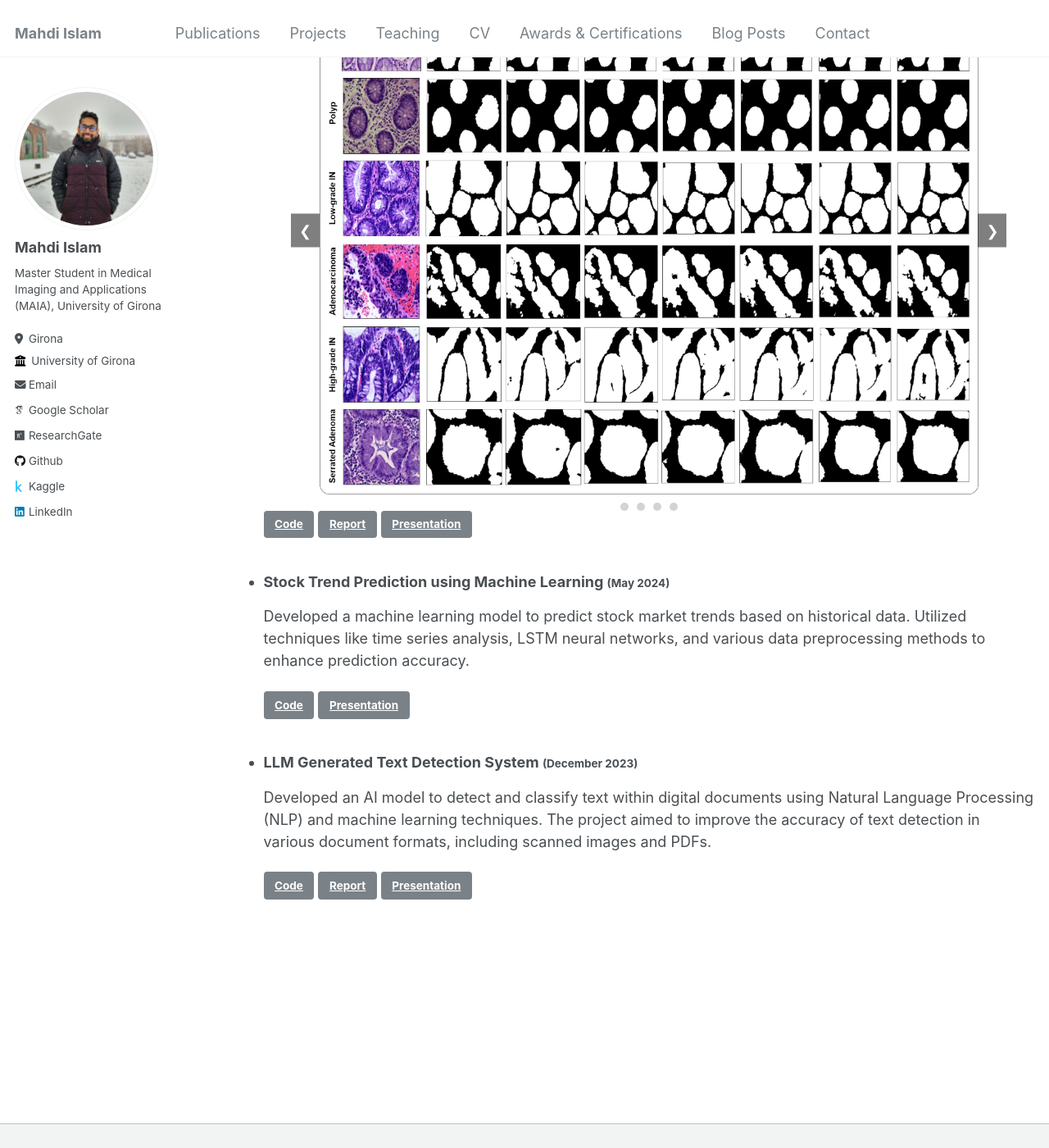
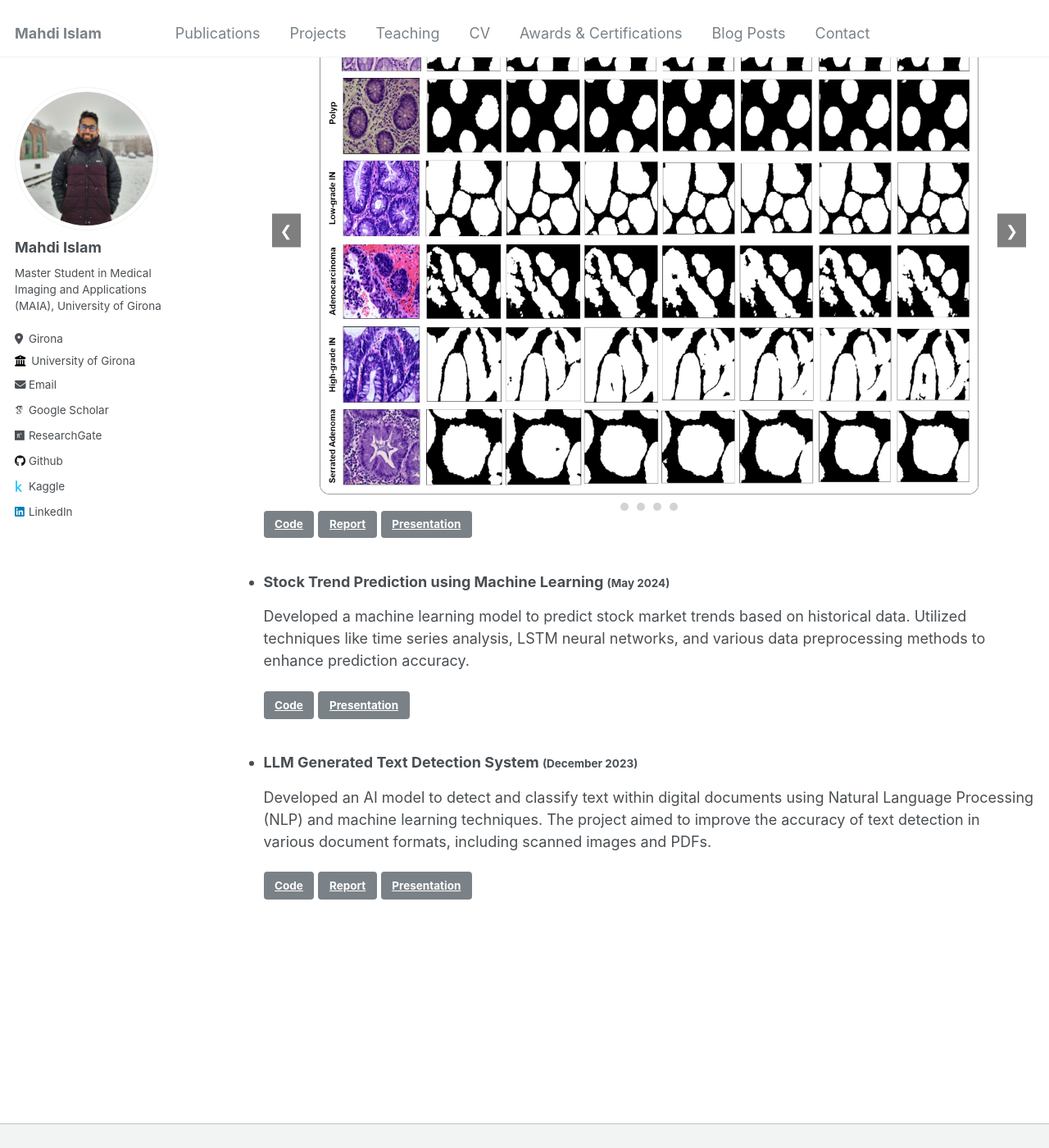
Before and after one commit to mahdiislam79/mahdiislam79.github.io, a Jekyll site: the page built from _pages/projects.md, in a window 1280 px wide and 1400 px high, scrolled down 353 px. Shown: the whole window at 82% size. Built offline with Jekyll 4.4.1, drawn with Linux system fonts in a browser that asks for light colours; some web fonts are replaced.

Commit message:
minor updates

```diff
--- a/_pages/projects.md
+++ b/_pages/projects.md
@@ -12,12 +12,14 @@
    <h3>{{ project.title }} <small>({{ project.date | date: "%B %Y" }})</small></h3>
    <p>{{ project.description }}</p>
    {% if project.images %}
-     <div class="project-images">
-       {% for image in project.images %}
-         <div class="project-image-container">
-           <img src="{{ image }}" alt="{{ project.title }}" class="project-image">
-         </div>
-       {% endfor %}
+     <div class="project-images-wrapper"> <!-- Wrapper to contain both the images and navigation -->
+       <div class="project-images">
+         {% for image in project.images %}
+           <div class="project-image-container">
+             <img src="{{ image }}" alt="{{ project.title }}" class="project-image">
+           </div>
+         {% endfor %}
+       </div>
        <!-- Navigation Arrows -->
        <div class="carousel-nav">
          <button class="prev">❮</button>
--- a/_sass/_custom.scss
+++ b/_sass/_custom.scss
@@ -1,10 +1,13 @@
+.project-images-wrapper {
+  position: relative; /* To position navigation buttons correctly */
+}
+
 .project-images {
   display: flex;
   overflow-x: auto;
   scroll-snap-type: x mandatory;
   -webkit-overflow-scrolling: touch; /* Smooth scrolling on iOS */
   width: 100%;
-  position: relative; /* For positioning the buttons */
   scroll-behavior: smooth; /* Smooth scrolling behavior */
   margin: 0 auto;
   max-width: 95%; /* Slightly reduce the width for better visibility */
```
Also changed, not shown: assets/js/_main.js (+9 -3 lines).
